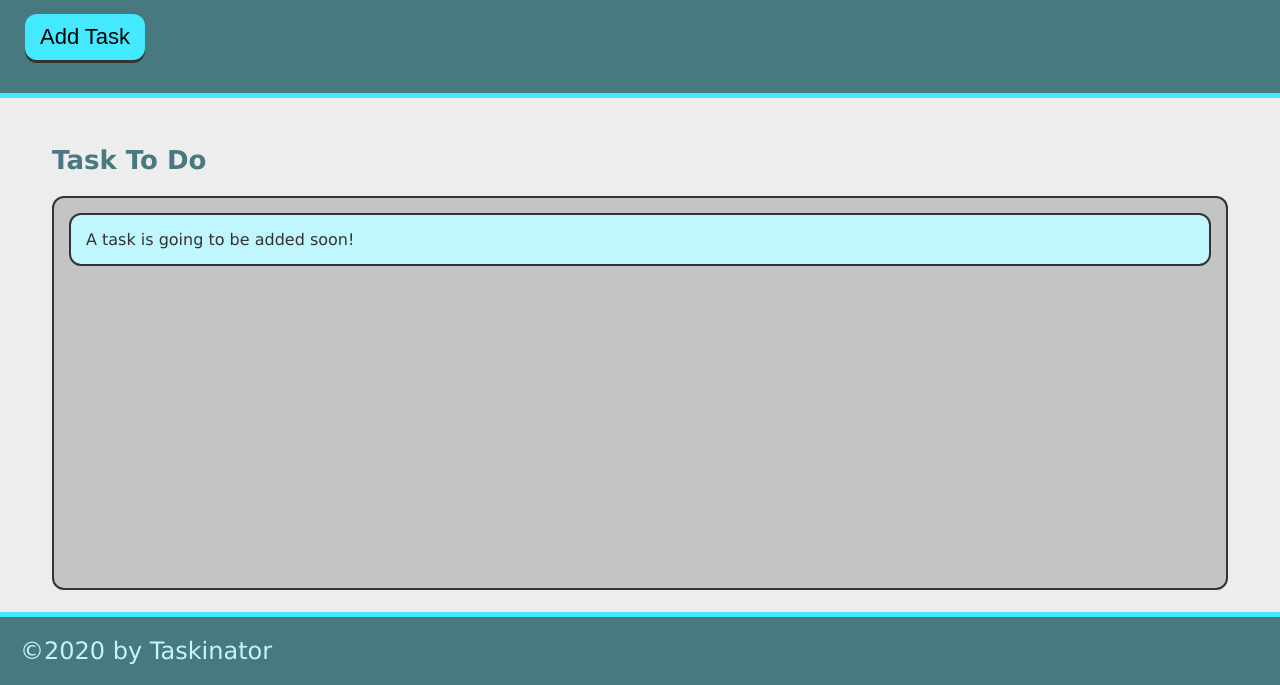
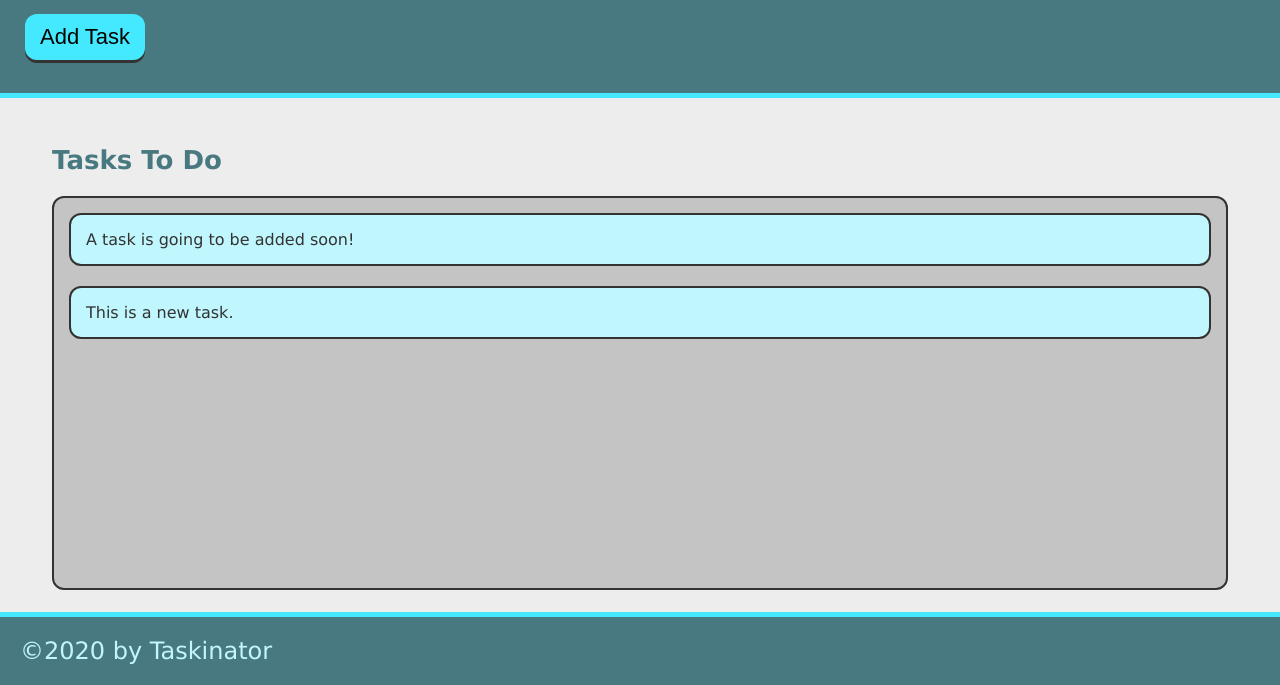
Before and after one commit to Trane7/Taskinator, a plain HTML site: page index.html in a window 1280 px wide. Both pictures are taken after a click on the button "Add Task". Shown: the part 115-800 px from the top of the page. Drawn offline with Linux system fonts and the light colour scheme.

Commit message:
add ability to add task

```diff
--- a/assets/js/script.js
+++ b/assets/js/script.js
@@ -0,0 +1,11 @@
+var buttonEl = document.querySelector("#save-task");
+var tasksToDoEl = document.querySelector("#tasks-to-do");
+
+var createTaskHandler = function() {
+    var listItemEl = document.createElement("li");
+    listItemEl.className = "task-item";
+    listItemEl.textContent = "This is a new task.";
+    tasksToDoEl.appendChild(listItemEl);
+};
+
+buttonEl.addEventListener("click", createTaskHandler);
--- a/index.html
+++ b/index.html
@@ -11,13 +11,13 @@
     <header>
         <h1 class="page-title">Taskinator</h1>
         <p>Click the button below to add a new task!</p>
-        <button class="btn">Add Task</button>
+        <button class="btn" id="save-task">Add Task</button>
     </header>
 
 <main class="page-content">
     <section class="task-list-wrapper">
-        <h2 class="list-title">Task To Do</h2>
-        <ul class="task-list">
+        <h2 class="list-title">Tasks To Do</h2>
+        <ul class="task-list" id="tasks-to-do">
             <li class="task-item">A task is going to be added soon!</li>
         </ul>
     </section>
```
